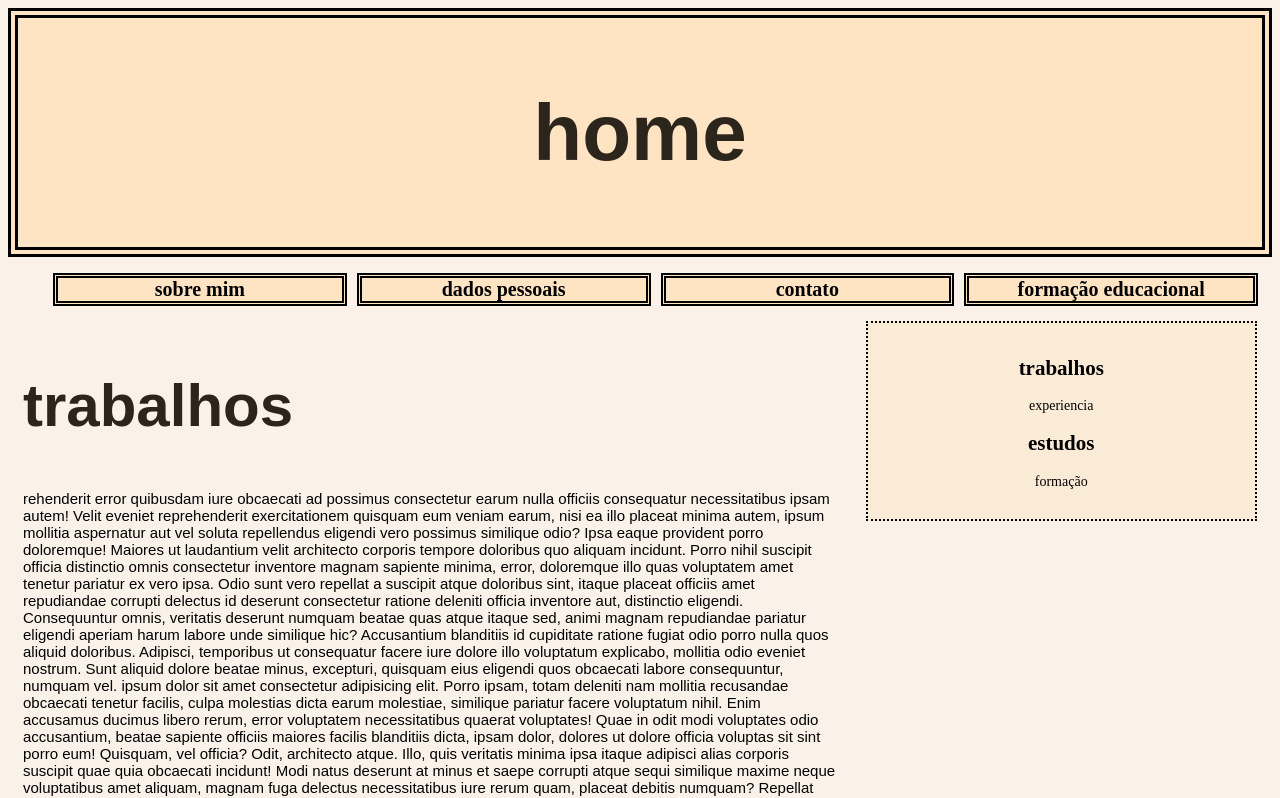
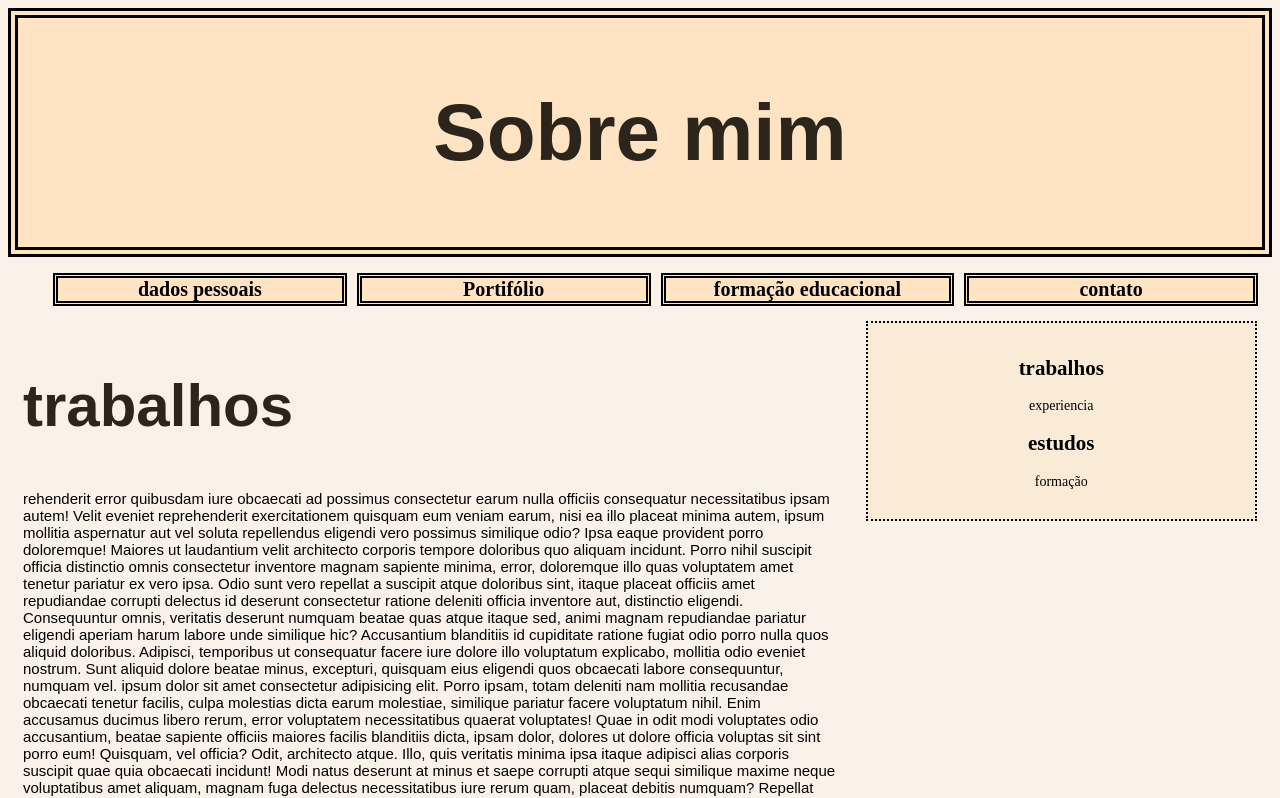
Before and after one commit to augustodemara/trabalho, a plain HTML site: page index.html in a window 1280 px wide. Shown: the top 798 px of the page. Drawn offline with Linux system fonts and the light colour scheme.

Commit message:
Update index.html

```diff
--- a/index.html
+++ b/index.html
@@ -109,16 +109,16 @@
 </head>
 <body>
     <header class="header">
-        <div class="titulo"><h1>home</h1></div>
+        <div class="titulo"><h1>Sobre mim</h1></div>
     </header>
 
 
         <nav class="menu">
             <ul>
-            <li><a href="home.html">sobre mim</a></li>
             <li><a href="dados pessoai.html">dados pessoais</a></li>
+            <li><a href="portifolio.html">Portifólio</a></li>
+            <li><a href="aula1">formação educacional</a></li>
             <li><a href="contato.html">contato</a></li>
-            <li><a href="aula1">formação educacional</a></li>
         </ul></nav>
     <div class="row">
 
```
